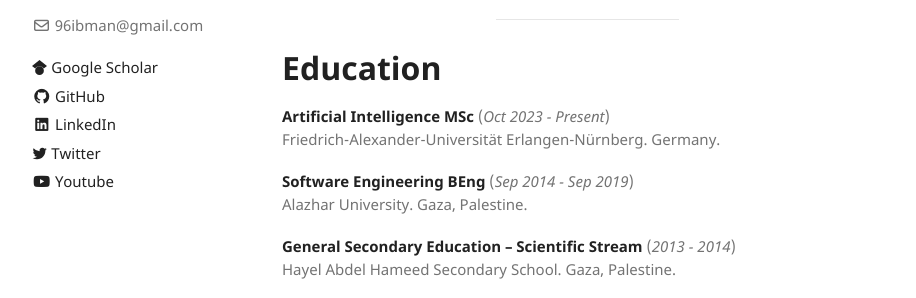
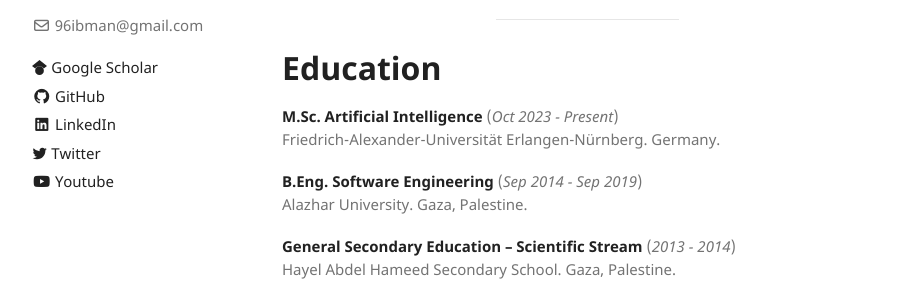
Before and after one commit to 96ibman/ibrahim-nasser, a Jekyll site: the page built from index.md, in a window 1280 px wide and 900 px high, scrolled down 873 px. Shown: the part 266-564 px from the top of the window, without its empty margins (178-1094 px from the left). Built offline with Jekyll 4.4.1, drawn with Linux system fonts in a browser that asks for light colours.

Commit message:
Update index.md

```diff
--- a/index.md
+++ b/index.md
@@ -43,10 +43,10 @@ Welcome to my website! Currently, I am pursuing a Master's degree in Artificial
 <hr>
 
 # Education
-**Artificial Intelligence MSc** (*Oct 2023 - Present*)<br>
+**M.Sc. Artificial Intelligence** (*Oct 2023 - Present*)<br>
 Friedrich-Alexander-Universität Erlangen-Nürnberg. Germany.
 
-**Software Engineering BEng** (*Sep 2014 - Sep 2019*)<br>
+**B.Eng. Software Engineering** (*Sep 2014 - Sep 2019*)<br>
 Alazhar University. Gaza, Palestine.
 
 **General Secondary Education – Scientific Stream** (*2013 - 2014*)<br>
```
